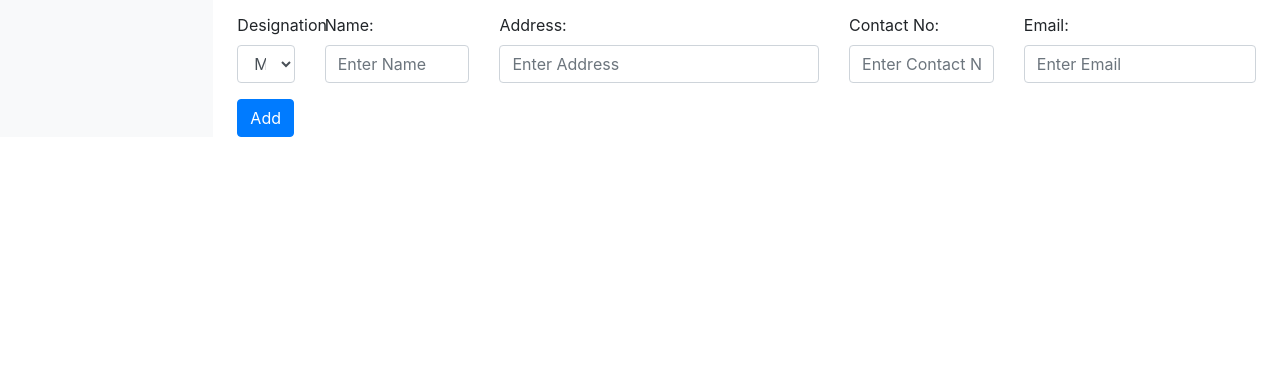
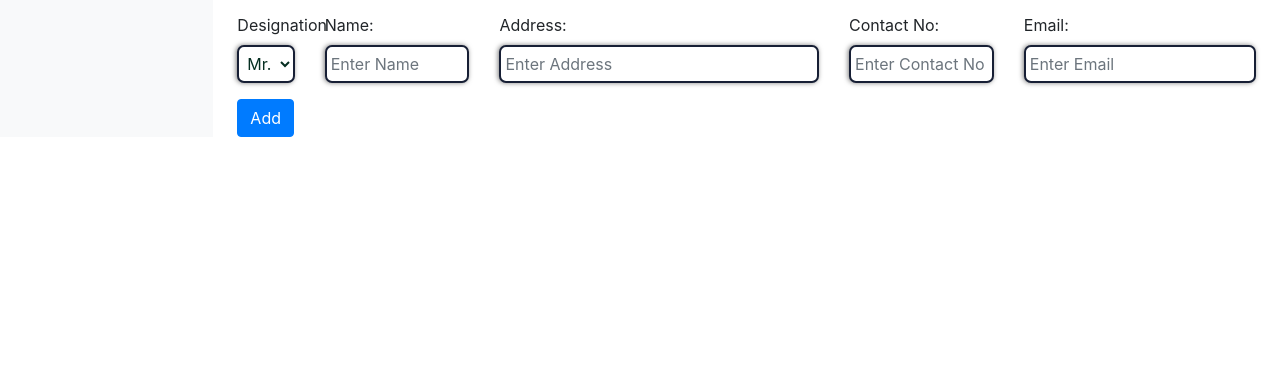
Before and after one commit to Sajeewa-Dilshan/Front-End-1, a website: page manage-customers.html in a window 1280 px wide. Shown: the part 410-800 px from the top of the page. Drawn offline with nearby package versions, Linux system fonts and the light colour scheme.

Commit message:
Add styles for manage-customer.html buttons

```diff
--- a/manage-customers.html
+++ b/manage-customers.html
@@ -10,6 +10,99 @@
 
 
     <style>
+
+        #btn-anim1:hover{
+            animation-name: btn-scale;
+            animation-duration:0.2s;
+            animation-iteration-count: 2;
+
+        }
+
+        @keyframes btn-scale {
+            0% {
+
+                transform: scale(1);
+            }
+            50%{
+                transform: scale(1.2);
+            }
+
+            100% {
+
+                transform: scale(1);
+            }
+        }
+
+
+
+        #css-ip1 {
+            padding: 4px;
+            font-size: 16px;
+            border-width: 2px;
+            border-color: #171f35;
+            background-color: #ffffff;
+            color: #052e21;
+            border-style: double;
+            border-radius: 7px;
+            box-shadow: -1px 0px 5px rgba(0,0,0,.50);
+            text-shadow: -50px 0px 0px rgba(66,66,66,.0);
+        }
+
+
+        #css-ip2 {
+            padding: 4px;
+            font-size: 16px;
+            border-width: 2px;
+            border-color: #171f35;
+            background-color: #ffffff;
+            color: #052e21;
+            border-style: double;
+            border-radius: 7px;
+            box-shadow: -1px 0px 5px rgba(0,0,0,.50);
+            text-shadow: -50px 0px 0px rgba(66,66,66,.0);
+        }
+
+
+        #css-ip3 {
+            padding: 4px;
+            font-size: 16px;
+            border-width: 2px;
+            border-color: #171f35;
+            background-color: #ffffff;
+            color: #052e21;
+            border-style: double;
+            border-radius: 7px;
+            box-shadow: -1px 0px 5px rgba(0,0,0,.50);
+            text-shadow: -50px 0px 0px rgba(66,66,66,.0);
+        }
+
+
+        #css-ip4 {
+            padding: 4px;
+            font-size: 16px;
+            border-width: 2px;
+            border-color: #171f35;
+            background-color: #ffffff;
+            color: #052e21;
+            border-style: double;
+            border-radius: 7px;
+            box-shadow: -1px 0px 5px rgba(0,0,0,.50);
+            text-shadow: -50px 0px 0px rgba(66,66,66,.0);
+        }
+
+
+        #css-ip5 {
+            padding: 4px;
+            font-size: 16px;
+            border-width: 2px;
+            border-color: #171f35;
+            background-color: #ffffff;
+            color: #052e21;
+            border-style: double;
+            border-radius: 7px;
+            box-shadow: -1px 0px 5px rgba(0,0,0,.50);
+            text-shadow: -50px 0px 0px rgba(66,66,66,.0);
+        }
 
 
         @media (min-width: 768px) {
@@ -251,7 +344,7 @@
                 <div class="row">
                     <div class="form-group  col-xs-12 col-sm-3 col-md-3 col-lg-3 col-xl-1">
                         <label >Designation</label>
-                        <select class="form-control" id="FormControlSelect1">
+                        <select id="css-ip1" class="form-control" id="FormControlSelect1">
                             <option>Mr.</option>
                             <option>Mrs.</option>
                             <option>Ms.</option>
@@ -259,22 +352,22 @@
                     </div>
                     <div class="form-group  col-xs-12 col-sm-4  col-xl-2">
                         <label>Name:</label>
-                        <input type="text" class="form-control" id="name"  placeholder="Enter Name">
+                        <input id="css-ip2" type="text" class="form-control" id="name"  placeholder="Enter Name">
                     </div>
                     <div class="form-group col-xs-12 col-sm-5  col-xl-4">
                         <label>Address:</label>
-                        <input type="text" class="form-control" id="address" placeholder="Enter Address">
+                        <input id="css-ip3" type="text" class="form-control" id="address" placeholder="Enter Address">
                     </div>
                     <div class="form-group  col-xs-12 col-sm-5 col-xl-2">
                         <label>Contact No:</label>
-                        <input type="text" class="form-control" id="contactNo" placeholder="Enter Contact No">
+                        <input id="css-ip4" type="text" class="form-control" id="contactNo" placeholder="Enter Contact No">
                     </div>
                     <div class="form-group  col-xs-12 col-sm-7  col-xl-3">
                         <label>Email: </label>
-                        <input type="text" class="form-control" id="email"  placeholder="Enter Email">
+                        <input id="css-ip5" type="text" class="form-control" id="email"  placeholder="Enter Email">
                     </div>
                 </div>
-                <button type="button" class="btn btn-primary">Add</button>
+                <button id="btn-anim1" type="button" class="btn btn-primary">Add</button>
             </form>
 
         </main>
```
Also changed, not shown: manage-items.html (+28 -3 lines).
